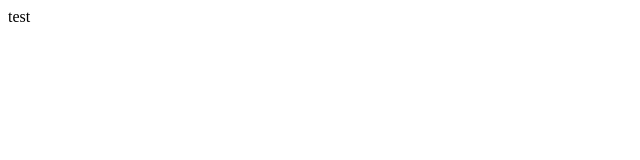
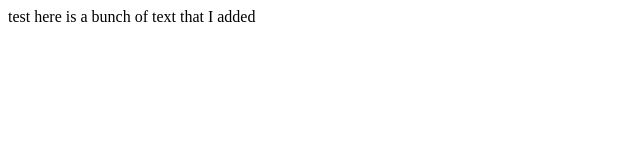
Before and after one commit to mwpx777/mwpx777.github.io, a plain HTML site: page index.html in a window 1280 px wide. Shown: the whole page, without its empty margins (0-640 px from the left). Drawn offline with Linux system fonts and the light colour scheme.

Commit message:
added more text

```diff
--- a/index.html
+++ b/index.html
@@ -6,7 +6,7 @@
     <title>Document</title>
 </head>
 <body>
-    test
+    test here is a bunch of text that I added
 
 </body>
 </html>
```
